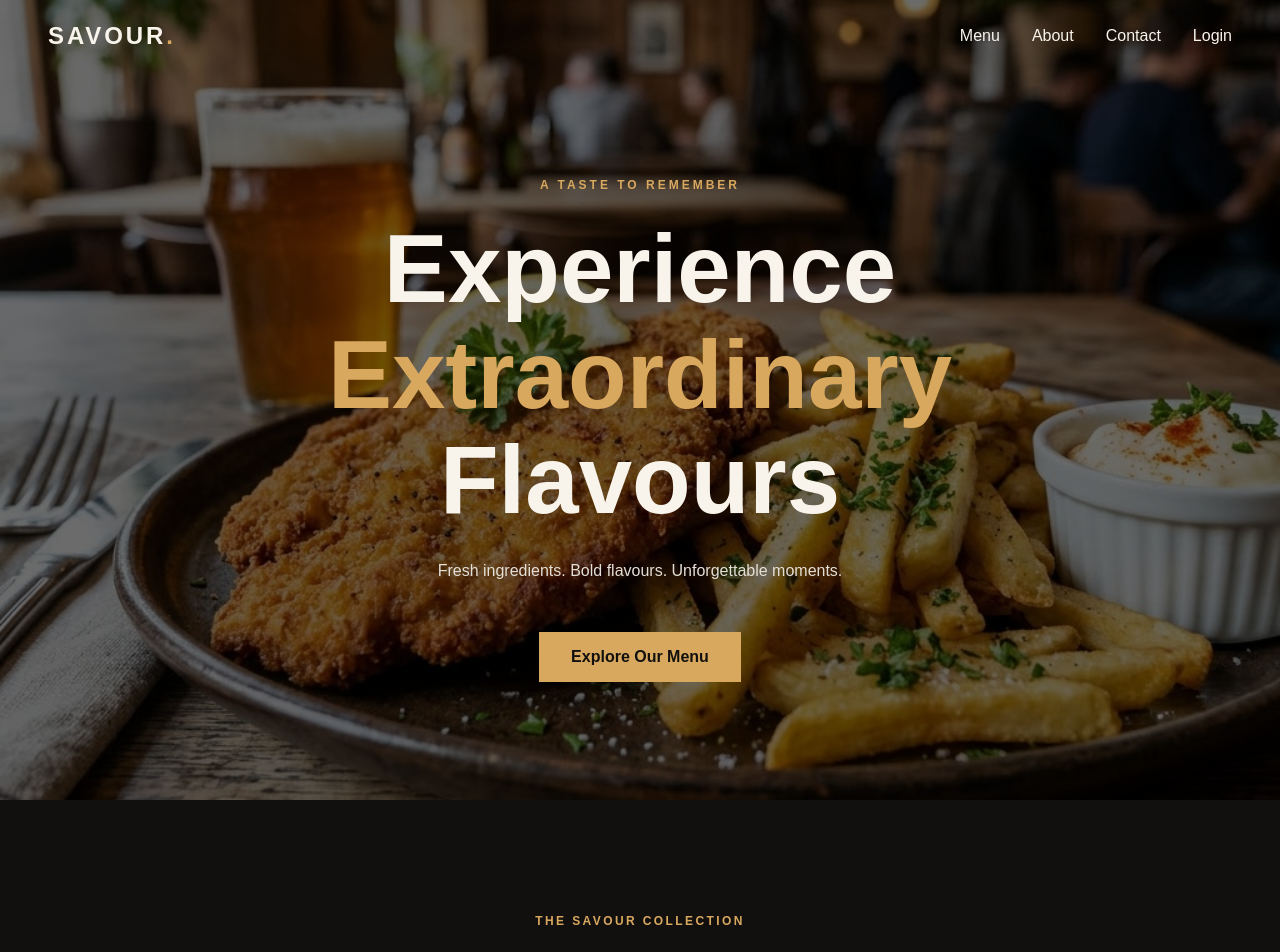
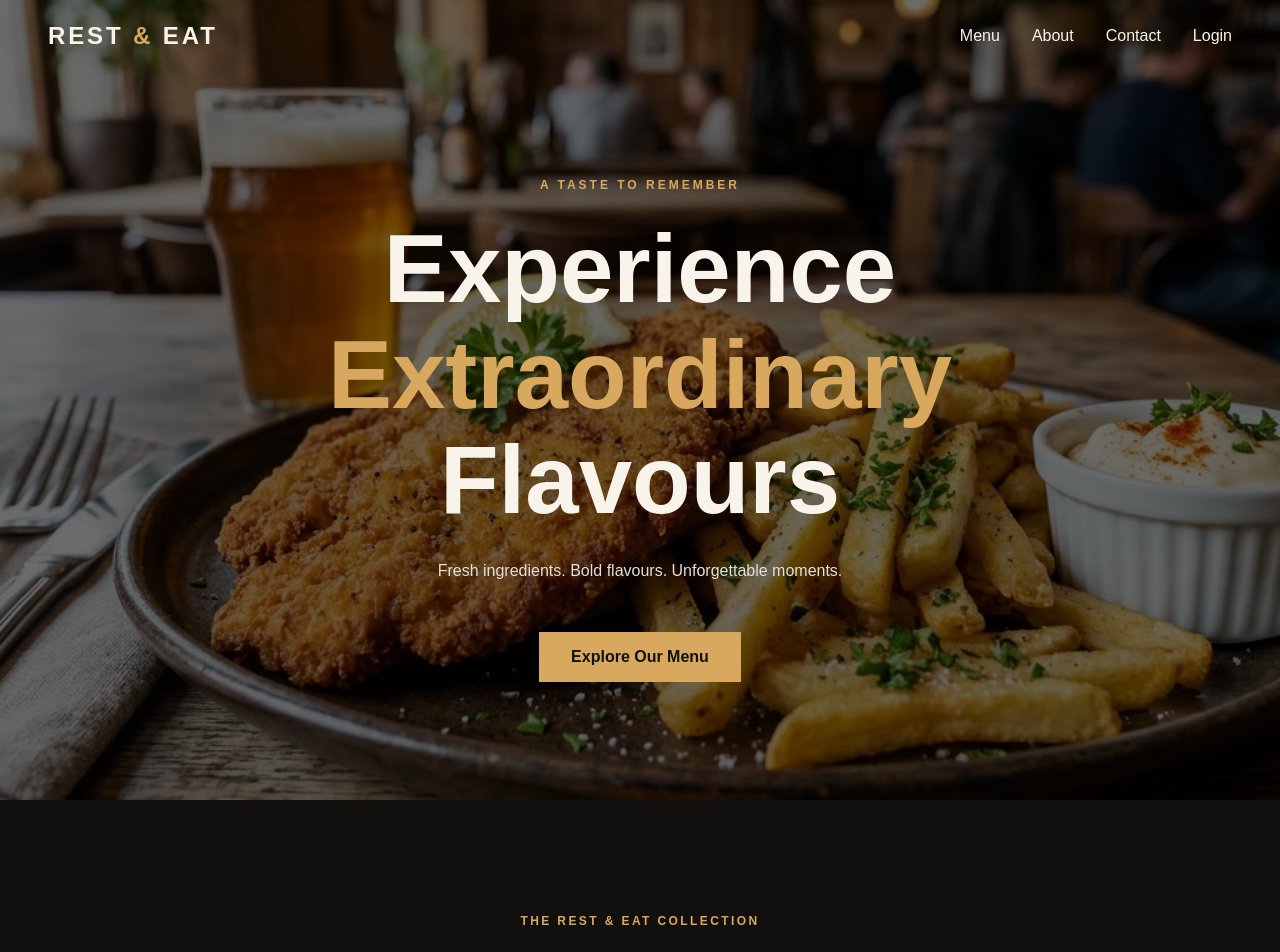
Before and after one commit to BlockJakub/rest-and-eat, a plain HTML site: page index.html in a window 1280 px wide. Shown: the top 952 px of the page. Drawn offline with Linux system fonts and the light colour scheme.

Commit message:
refactor(branding): replace Savour with Rest & Eat across site

```diff
--- a/index.html
+++ b/index.html
@@ -7,9 +7,9 @@
         content="width=device-width, initial-scale=1">
 
   <meta name="description"
-        content="Discover fresh ingredients and exceptional dining at SAVOUR Restaurant. Explore our menu.">
+        content="Discover fresh ingredients and exceptional dining at Rest &amp; Eat. Explore our menu.">
 
-  <title>Savour | Modern Restaurant</title>
+  <title>Rest &amp; Eat | Modern Restaurant</title>
 
   <link rel="stylesheet" href="css/style.css">
   <script type="module" src="js/main.js"></script>
@@ -24,8 +24,8 @@
   <header class="site-header">
     <nav class="nav" aria-label="Main navigation">
       <a class="nav__logo" href="index.html"
-         aria-label="SAVOUR Restaurant home">
-        SAVOUR<span class="nav__logo-accent">.</span>
+         aria-label="Rest &amp; Eat restaurant home">
+        REST<span class="nav__logo-accent"> &amp; </span>EAT
       </a>
 
       <button class="nav__toggle"
@@ -84,7 +84,7 @@
 
     <header class="menu__header">
       <p class="menu__eyebrow">
-        THE SAVOUR COLLECTION
+        THE REST &amp; EAT COLLECTION
       </p>
 
       <h2 class="menu__title" id="menu-title">
```
